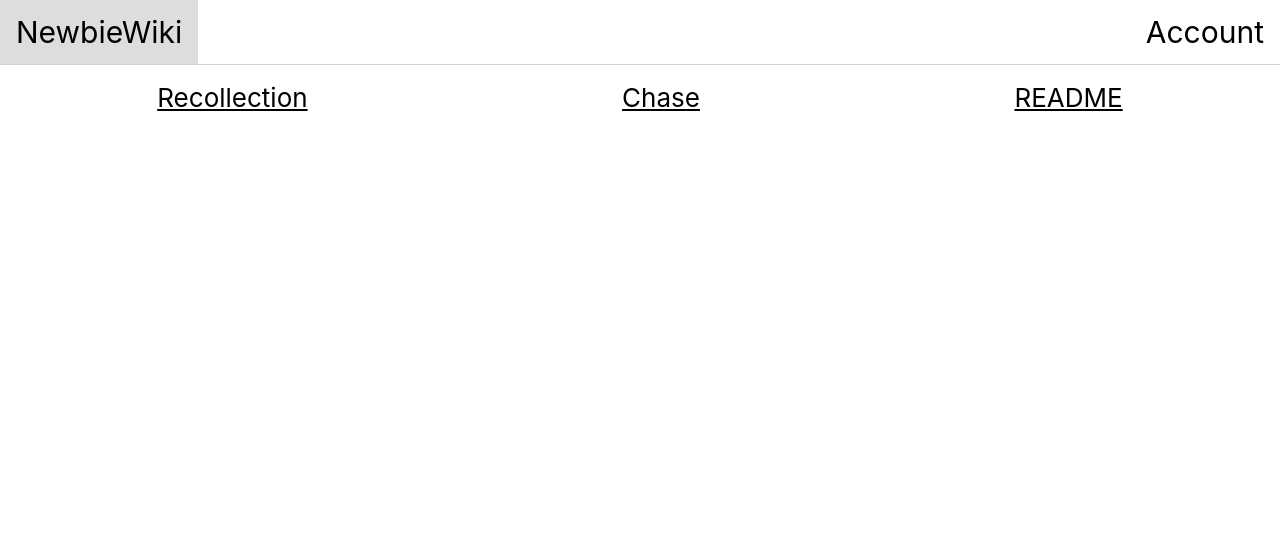
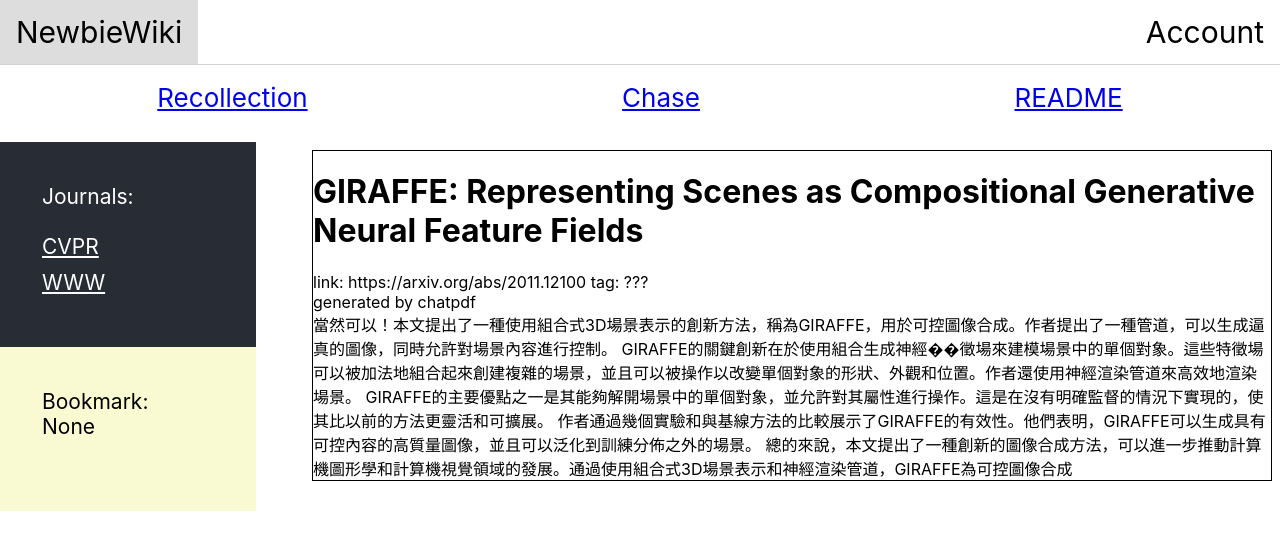
Before and after one commit to nathanwooo/Newbie-Wiki, a React (Create React App) app: page /paper in a window 1280 px wide. Shown: the top 550 px of the page. Built offline with nearby package versions, Linux system fonts and the light colour scheme.

Commit message:
added Chase Page (hardcode only ._.); change <a> to <Link>

```diff
--- a/src/App.js
+++ b/src/App.js
@@ -5,6 +5,7 @@ import TopBar from './components/TopBar';
 import TopNav from './components/TopNav';
 import Home from './pages/Home';
 import Book from './pages/Book';
+import Paper from './pages/Paper';
 
 // const SubjectNav = (props) => {
 //   const chooseSubject = async (subject) => {
@@ -60,6 +61,7 @@ function App() {
       <Routes>
         <Route path='/' element={<Home />}/>
         <Route path='/book' element={<Book />} />
+        <Route path='/paper' element={<Paper />} />
       </Routes>
     </BrowserRouter>
     // <>
--- a/src/components/TopBar.js
+++ b/src/components/TopBar.js
@@ -1,9 +1,10 @@
 import "./style.css"
+import { Link } from 'react-router-dom';
 
 const TopBar = () => {
     return (
         <div className="topbar">
-            <a>NewbieWiki</a>
+            <Link to="/">NewbieWiki</Link>
             <div className="topbar-right">
                 <a>Account</a>
             </div>
--- a/src/components/TopNav.js
+++ b/src/components/TopNav.js
@@ -1,20 +1,24 @@
 import "./style.css"
+import { Link } from 'react-router-dom';
 
-const ToptNavItem = (props) => {
-    const choosePage = (page) => {
-      console.log(page);
-    }
-    return (
-      <a className='TopNav-Items' onClick={() => choosePage(props.pageName)}>{props.pageName}</a>
-    )
-  }
+// const ToptNavItem = (props) => {
+//     const choosePage = (page) => {
+//       console.log(page);
+//     }
+//     return (
+//       <a className='TopNav-Items' onClick={() => choosePage(props.pageName)}>{props.pageName}</a>
+//     )
+//   }
 
 const pages = ["Recollection", "Chase", "README"];
 
 const TopNav = () => {
     return (
         <div className="TopNav">
-            {pages.map((page) => <ToptNavItem key={page} pageName={page}/>)}
+          <Link to="/" className="TopNav-Items">Recollection</Link>
+          <Link to="/paper" className="TopNav-Items">Chase</Link>
+          <Link to="/" className="TopNav-Items">README</Link>
+            {/* {pages.map((page) => <ToptNavItem key={page} pageName={page}/>)} */}
         </div>
     );
 };
--- a/src/components/style.css
+++ b/src/components/style.css
@@ -4,6 +4,14 @@
 }
 
 .topbar a {
+    float: left;
+    text-align: center;
+    padding: 14px 16px;
+    text-decoration: none;
+    font-size: 30px;
+}
+
+.topbar link {
     float: left;
     text-align: center;
     padding: 14px 16px;
@@ -57,6 +65,11 @@
 
 .RightMarkdownContainer {
     float: right;
-    width: 80%;
+    width: 75%;
     height: 100vh;
+    padding: .5em;
 }
+
+.PaperItemBlcok {
+    border: 1px solid black;
+}
--- /dev/null
+++ b/src/pages/Paper/components/JournalNav.js
@@ -0,0 +1,13 @@
+const JournalNav = () => {
+    return (
+        <div className="Navigation-Bar">
+            Journals:
+            <br></br>
+            <br></br>
+            <div className='Navigation-Items'>CVPR</div>
+            <div className='Navigation-Items'>WWW</div>
+        </div>
+    );
+};
+
+export default JournalNav;
--- /dev/null
+++ b/src/pages/Paper/components/PaperItem.js
@@ -0,0 +1,23 @@
+const PaperItem = () => {
+    return (
+        <div className="PaperItemBlcok">
+            <h1>GIRAFFE: Representing Scenes as Compositional Generative Neural Feature Fields</h1>
+            <span>link: https://arxiv.org/abs/2011.12100 tag: ???</span>
+            <br></br>
+            <span>generated by chatpdf</span><br></br>
+            <span>
+            當然可以！本文提出了一種使用組合式3D場景表示的創新方法，稱為GIRAFFE，用於可控圖像合成。作者提出了一種管道，可以生成逼真的圖像，同時允許對場景內容進行控制。
+
+GIRAFFE的關鍵創新在於使用組合生成神經��徵場來建模場景中的單個對象。這些特徵場可以被加法地組合起來創建複雜的場景，並且可以被操作以改變單個對象的形狀、外觀和位置。作者還使用神經渲染管道來高效地渲染場景。
+
+GIRAFFE的主要優點之一是其能夠解開場景中的單個對象，並允許對其屬性進行操作。這是在沒有明確監督的情況下實現的，使其比以前的方法更靈活和可擴展。
+
+作者通過幾個實驗和與基線方法的比較展示了GIRAFFE的有效性。他們表明，GIRAFFE可以生成具有可控內容的高質量圖像，並且可以泛化到訓練分佈之外的場景。
+
+總的來說，本文提出了一種創新的圖像合成方法，可以進一步推動計算機圖形學和計算機視覺領域的發展。通過使用組合式3D場景表示和神經渲染管道，GIRAFFE為可控圖像合成
+            </span>
+        </div>
+    )
+}
+
+export default PaperItem;
--- /dev/null
+++ b/src/pages/Paper/index.js
@@ -0,0 +1,23 @@
+import ChapterNav from "../Book/components/ChapterNav";
+import Bookmark from "../../components/Bookmark";
+import PaperItem from "./components/PaperItem";
+import JournalNav from "./components/JournalNav";
+import { useLocation } from "react-router-dom";
+import { useEffect, useState } from "react";
+
+
+const Paper = () => {
+    return (
+        <div>
+            <div className="LeftContainer">
+                <JournalNav />
+                <Bookmark />
+            </div>
+            <div className="RightMarkdownContainer">
+                <PaperItem />
+            </div>
+        </div>
+    )
+}
+
+export default Paper;
```
